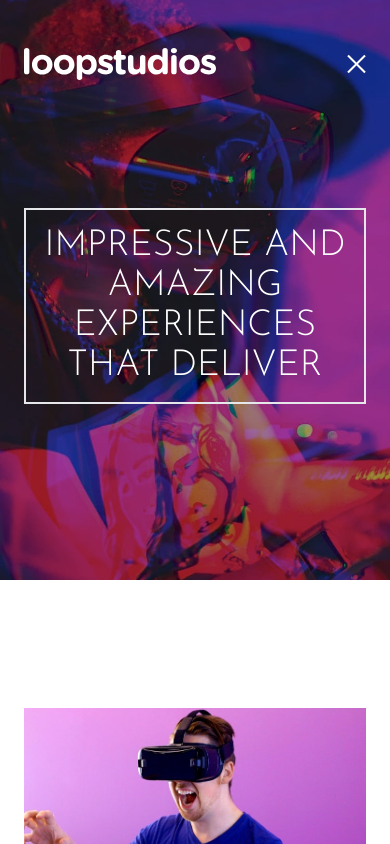
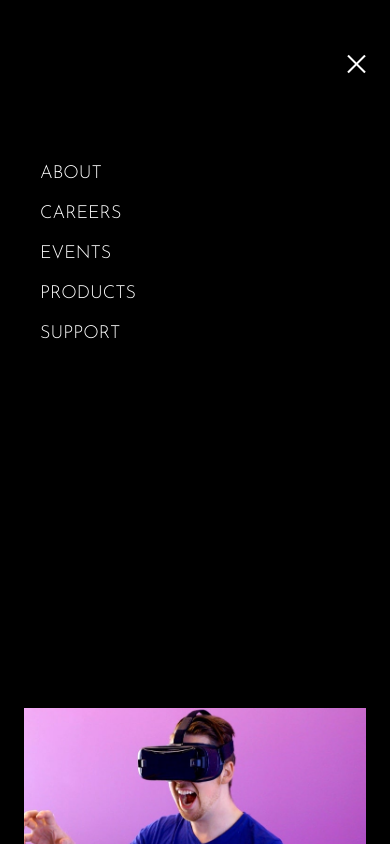
Before and after one commit to amppmann/LoopStudios, a website: page index.html in a window 390 px wide. Both pictures are taken after a click on the button 354 px from the left and 64 px from the top of the page. Shown: the top 844 px of the page. Drawn offline with Linux system fonts and the light colour scheme; a web font is replaced by a local one.

Commit message:
Final Commits

```diff
--- a/index.html
+++ b/index.html
@@ -12,10 +12,9 @@
         rel="stylesheet">
     <link rel="stylesheet" href="./css/style.css">
     <title>Loop Studios</title>
+    <script src="js/script.js" defer></script>
 
-    <script>
-        document.getElementById("")
-    </script>
+
 </head>
 
 <body>
@@ -82,14 +81,14 @@
 
                         </div>
                     </div>
-                    <!-- Hamburger Button  -->
+        <!-- -----------HAMBURGER BUTTON-------------- -->
 
 
 
 
                 </div>
                 <div class="md:hidden">
-                    <button class="block hamburger open z-50 md:hidden focus:outline-none" id="menu-btn" type="button">
+                    <button class="block hamburger z-50 md:hidden focus:outline-none" id="menu-button" type="button">
                         <span class="hamburger-top"></span>
                         <span class="hamburger-middle"></span>
                         <span class="hamburger-bottom"></span>
@@ -98,7 +97,11 @@
             </nav>
 
 
-            <!-- @todo -Mobile Menu  -->
+            <!--Mobile Menu  -->
+
+            <div id="menu" class="absolute top-0 bottom-0 left-0 right-0 hidden flex-col self-end  w-full min-h-screen py-1 pt-40 pl-10 space-y-3 text-lg text-white uppercase bg-black ">
+                <a href="#" class="hover:scale-95 hover:text-pink-500 duration-200">About</a><a href="#" class="hover:scale-95 hover:text-pink-500 duration-200">Careers</a><a href="#" class="hover:scale-95 hover:text-pink-500 duration-200">Events</a><a href="#" class="hover:scale-95 hover:text-pink-500 duration-200">Products</a><a href="#" class="hover:scale-95 hover:text-pink-500 duration-200">Support</a>
+            </div>
 
 
 
--- a/js/script.js
+++ b/js/script.js
@@ -0,0 +1,15 @@
+
+const btn = document.getElementById("menu-button");
+
+
+const menu = document.getElementById("menu");
+
+btn.addEventListener("click", toggleNav);
+
+
+function toggleNav() {
+
+    btn.classList.toggle('open');
+    menu.classList.toggle('flex');
+    menu.classList.toggle('hidden');
+}
```
Also changed, not shown: css/style.css.
